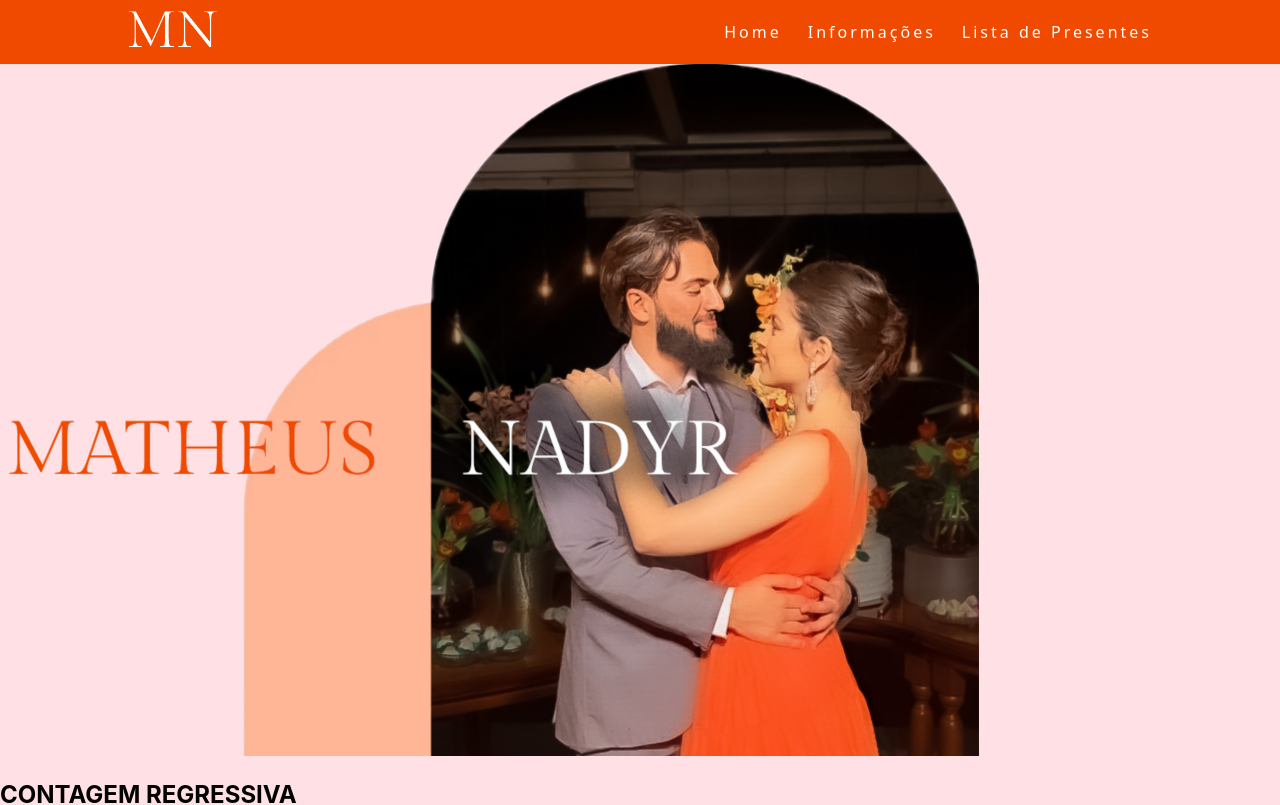
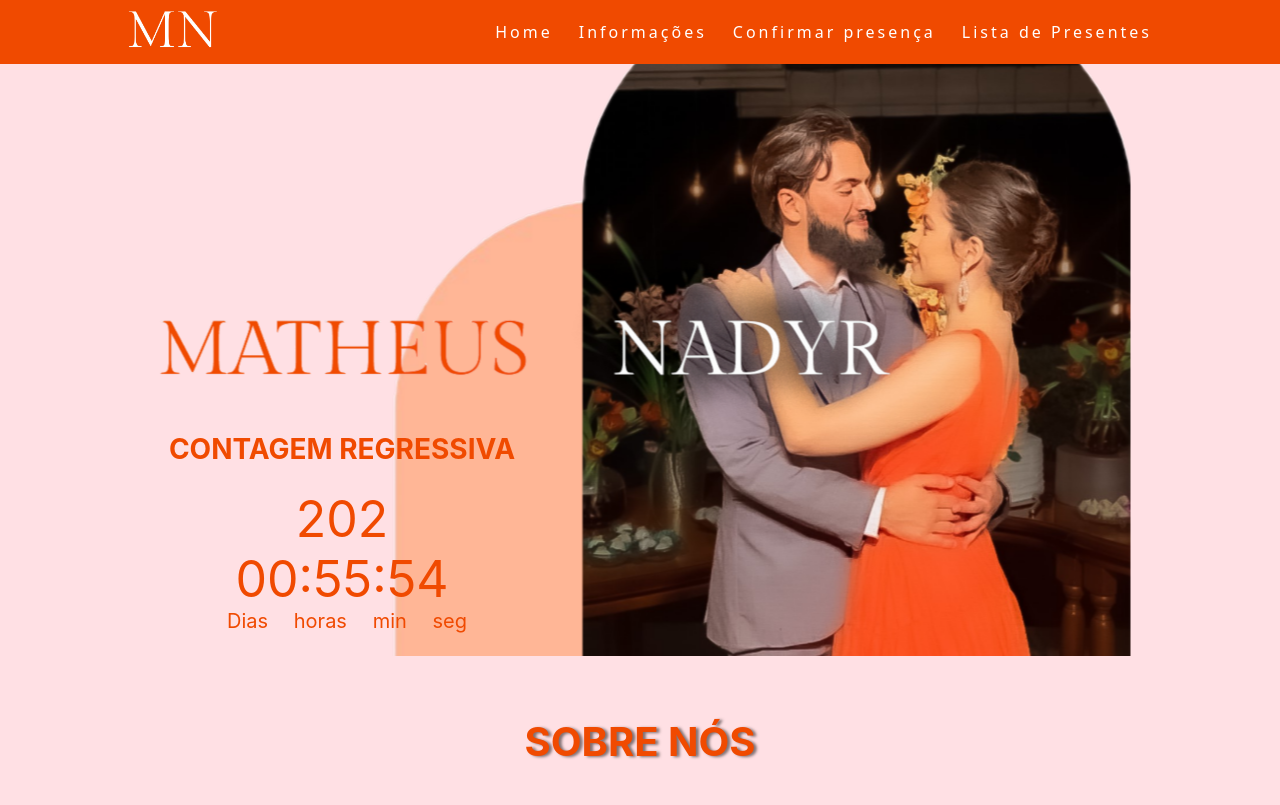
Before and after one commit to CaioVAzeredo/casamento_mn, a React (Create React App) app: page / in a window 1280 px wide. Shown: the top 805 px of the page. Built offline with nearby package versions, Linux system fonts and the light colour scheme.

Commit message:
Feito a primeira parte da tela grande

```diff
--- a/src/components/Header/estilo.css
+++ b/src/components/Header/estilo.css
@@ -144,3 +144,12 @@ nav {
     tranform: tranlateX(0);
   }
 }
+
+@media screen and (min-width: 768px) and (max-width: 1024px) {
+  .nav-list li {
+    text-align: center;
+    padding: auto;
+    font-size: 14px;
+    cursor: pointer;
+  }
+}
--- a/src/components/Header/index.js
+++ b/src/components/Header/index.js
@@ -56,6 +56,7 @@ function Header() {
                     <ul className="nav-list">
                         <li><Link to="/">Home</Link></li>
                         <li><Link to="/informacoes">Informações</Link></li>
+                        <li><a href="/#">Confirmar presença</a></li>
                         <li><Link to="/ListaDePresentes">Lista de Presentes</Link></li>
                     </ul>
                 )}
--- a/src/index.js
+++ b/src/index.js
@@ -23,8 +23,11 @@ const GlobalStyled = createGlobalStyle`
   font-style: normal;
 }
 
-body {
+body,html {
   margin: 0;
+  padding: 0;
+  width: 100%;
+  overflow-x: hidden;
   font-family: -apple-system, BlinkMacSystemFont, 'Segoe UI', 'Roboto', 'Oxygen',
     'Ubuntu', 'Cantarell', 'Fira Sans', 'Droid Sans', 'Helvetica Neue',
     sans-serif;
--- a/src/pages/Home/estilo.css
+++ b/src/pages/Home/estilo.css
@@ -155,7 +155,10 @@
 @media screen and (min-width: 1025px) {
 
 
-
+main{
+    width: 1000px;
+    margin: 0 auto;
+}
     .imgPequeno {
         display: none;
     }
@@ -172,4 +175,77 @@
     .SegundaImgTablet {
         display: none;
     }
+
+    .principal {
+        display: flex;
+        height: 40vh;
+
+    }
+
+    .imgMedia {
+        width: 979px;
+        height: 692px;
+        margin: 0 1px;
+        position: relative; /* Fixar a imagem na tela */
+        z-index: 1;
+        top: -100px; /* Ajuste a posição vertical conforme necessário */
+        left: 50%; /* Posiciona horizontalmente no centro */
+        transform: translateX(-50%); /* Alinha a imagem exatamente no centro */
+        flex-direction: column;
+    }
+
+    .containerContagem {
+        margin: 0 1px;
+        position: relative; /* Fixar o container na tela */
+        z-index: 1;
+        left: 50%; /* Posiciona horizontalmente no centro */
+        transform: translateX(-50%) translateY(-25%); /* Alinha a imagem no centro e move 5% para baixo */
+        flex-direction: column;
+    }
+
+
+    .contagemRegressiva {
+        padding-top: 100px;
+        width: 400px;
+        height: 200px;
+        position: relative;
+        margin: 0 ;
+        z-index: 2;
+    }
+
+
+
+    h2 {
+        color: var(--cor-primaria);
+        text-align: center;
+        font-size: 28px;
+    }
+
+    .relogio {
+        width: 300px;
+        margin: 0 auto;
+    }
+
+    .relogioInfo {
+        padding-left: 35px;
+        padding-bottom: 5px;
+        display: flex;
+        justify-content: space-between;
+        width: 80%;
+        font-size: 20px;
+    }
+
+    p {
+        color: var(--cor-primaria);
+        margin: 0;
+    }
+
+    .contagem {
+        color: var(--cor-primaria);
+        text-align: center;
+        font-size: 50px;
+        margin: 0px;
+    }
+
+
 }
--- a/src/pages/Home/index.js
+++ b/src/pages/Home/index.js
@@ -65,6 +65,7 @@ function Body() {
                 <img src={ImagemTelaTablet} alt='Tela media' className='imgTablet' />
                 <img src={ImagemTelaGrande} alt='Tela media' className='imgMedia' />
             </section>
+            <div className='containerContagem'>
             <section className='contagemRegressiva'>
                 <h2>CONTAGEM REGRESSIVA</h2>
                 <div className='relogio'>
@@ -74,6 +75,8 @@ function Body() {
                     </div>
                 </div>
             </section>
+            <div className='espacoContagem'></div>
+            </div>
             <section className='secundario'>
 
                 <img src={SegundaImagemTelaPequena} alt='Tela pequena' className='SegundaImgPequeno' />
--- a/src/pages/Informacoes/index.js
+++ b/src/pages/Informacoes/index.js
@@ -15,12 +15,14 @@ const ContainerInformacao = styled.div`
         border: none;
     }
     h2{
+        color: #F04A00;
     text-align: center;
 }
 
 p{
     text-align: center;
     font-size: 30px;
+    color: #F04A00;
 }
 iframe{
     margin-left: 10% ;
@@ -54,11 +56,10 @@ function Informacoes() {
             <h1> Informações</h1>
             <hr />
             <h2>Horário</h2>
-            <p>00:00:00</p>
+            <p>16:00h</p>
             <h2>Local</h2>
-            <p>Lorem ipsum dolor sit amet, consectetur adipiscing elit.</p>
-            <iframe src="https://www.google.com/maps/embed?pb=!1m14!1m12!1m3!1d3838.391636369467!2d-48.03638316431995!3d-15.83600060987515!2m3!1f0!2f0!3f0!3m2!1i1024!2i768!4f13.1!5e0!3m2!1spt-BR!2sbr!4v1731939243574!5m2!1spt-BR!2sbr" allowfullscreen="" loading="lazy" referrerpolicy="no-referrer-when-downgrade"></iframe>
-
+            <p>Rua 34 norte, lote 4, edifício Real Flat, salão de festas.</p>
+            <iframe src="https://www.google.com/maps/embed?pb=!1m14!1m8!1m3!1d3838.386220977436!2d-48.0363883972168!3d-15.8362855911255!3m2!1i1024!2i768!4f13.1!3m3!1m2!1s0x935a3260ad014287%3A0x6457a7e8e689fdd4!2sCondom%C3%ADnio%20Real%20Flat!5e0!3m2!1spt-BR!2sbr!4v1732019265460!5m2!1spt-BR!2sbr"></iframe>
         </ContainerInformacao>
     )
 }
--- a/src/pages/notFound/index.js
+++ b/src/pages/notFound/index.js
@@ -11,10 +11,16 @@ h1,h2{
     color: #014166;
     text-align: center;
 }
-p{
-    background-color: black;
+
+@media(max-width: 768px) {
+    width: 80%;
+h1,h2{
+    font-size: 30px;
+}
 }
 `
+
+
 const ButtonVoltar = styled.button`
  background-color: var(--cor-primaria);
   color: white;
@@ -26,6 +32,7 @@ const ButtonVoltar = styled.button`
   &:hover{
     background-color: #014166;
   }
+
 `
 
 
```
